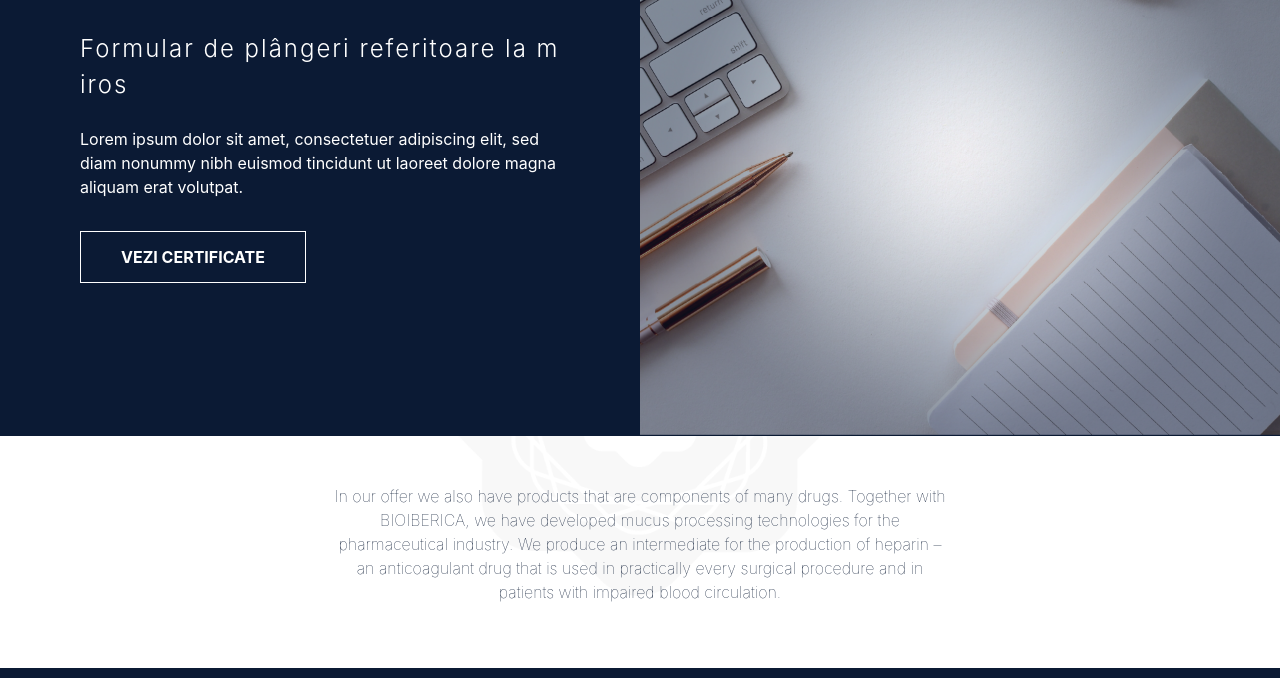
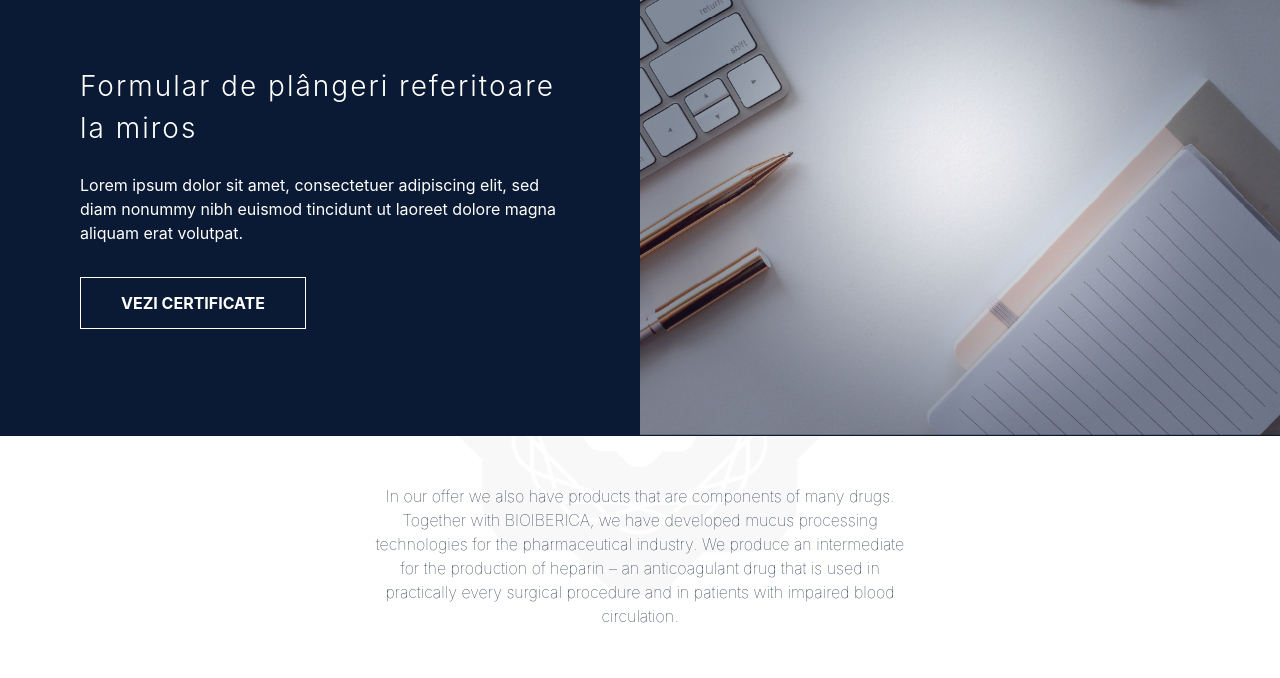
Before and after one commit to pavlito/pharma-website-dev, a website: page app/page7.html in a window 1280 px wide. Shown: the part 122-800 px from the top of the page. Drawn offline with nearby package versions, Linux system fonts and the light colour scheme; files that its build step writes are made by us from their sources; a web font is replaced by a local one.

Commit message:
h1  udara u meni pa sam dodao u vec postojecu klasu margin-top 5rem naslov ,h1 na page3 je bio preveliki pa sam mu dao klasu H2, stavi container gde je falio

```diff
--- a/app/page7.html
+++ b/app/page7.html
@@ -73,7 +73,7 @@
             <div class="row no-gutters align-items-center bg-dark">
                 <div class="col-12 col-lg-6 order-2 order-1">
                     <div class="sect-content">
-                        <h1 class="h4 sect-title font-weight-light">Formular de plângeri referitoare la miros</h1>
+                        <h1 class="h3 sect-title font-weight-light">Formular de plângeri referitoare la miros</h1>
                         <p>Lorem ipsum dolor sit amet, consectetuer adipiscing elit, sed diam nonummy nibh euismod tincidunt ut laoreet dolore magna aliquam erat volutpat.</p>
                         <a class="btn btn-outline btn-outline-white" href="#" role="button">Vezi Certificate</a>
                     </div>
@@ -86,6 +86,7 @@
         </div>
     </section>
     <section class="sect-2">
+        <div class="container">
             <div class=" row justify-content-center">
 
                 <p class="bg-wheel-top-p2 col-12 col-md-6 py-5 text-center">In our offer we also have products that are components of many drugs.
@@ -96,6 +97,7 @@
                 impaired blood circulation.
                 </p>
 
+            </div>
         </div>
     </section>
     <section class="sect-3">
--- a/sass/custom.scss
+++ b/sass/custom.scss
@@ -364,6 +364,7 @@ h2,h3,h4,h5,h6:not(footer h1,h2,h3,h4,h5,h6) {
 .sect-1 {
     h1 {
         margin-bottom:1.5rem;
+        margin-top: 5rem;
 
         & + p {
             margin-bottom:2rem;
```
Also changed, not shown: app/index.html (+1 -1 lines), app/page2.html (+2 -0 lines), app/page3.html (+1 -1 lines), app/page4.html (+2 -0 lines), app/page6.html (+1 -1 lines). Lines whose indentation alone changed are shown as unchanged.
